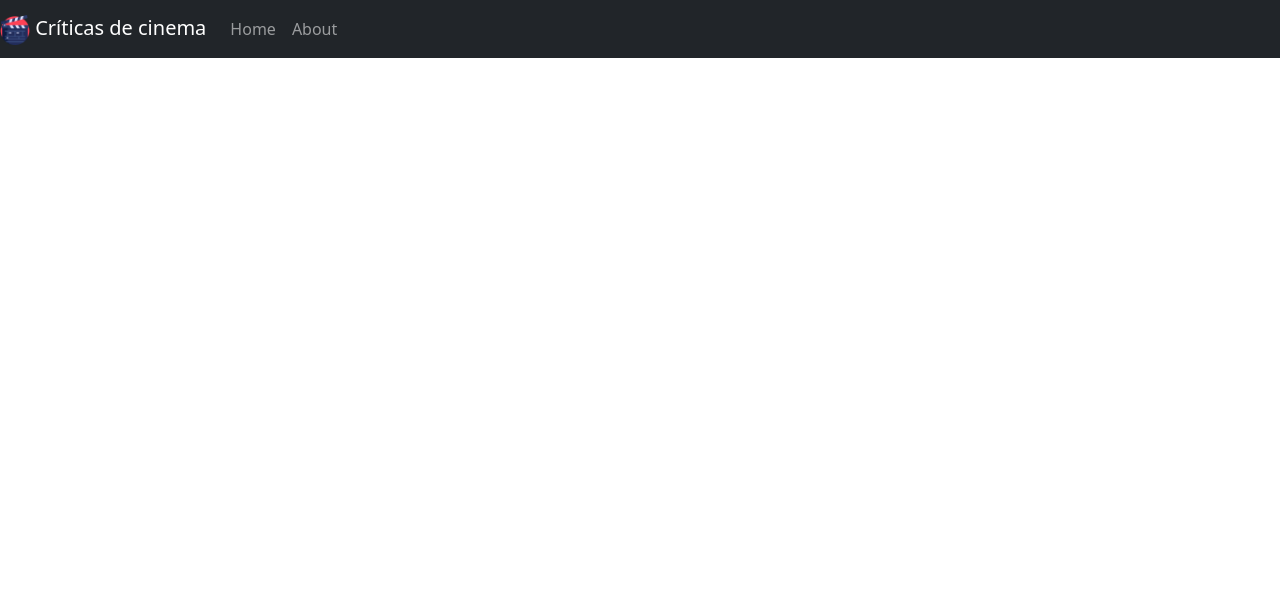
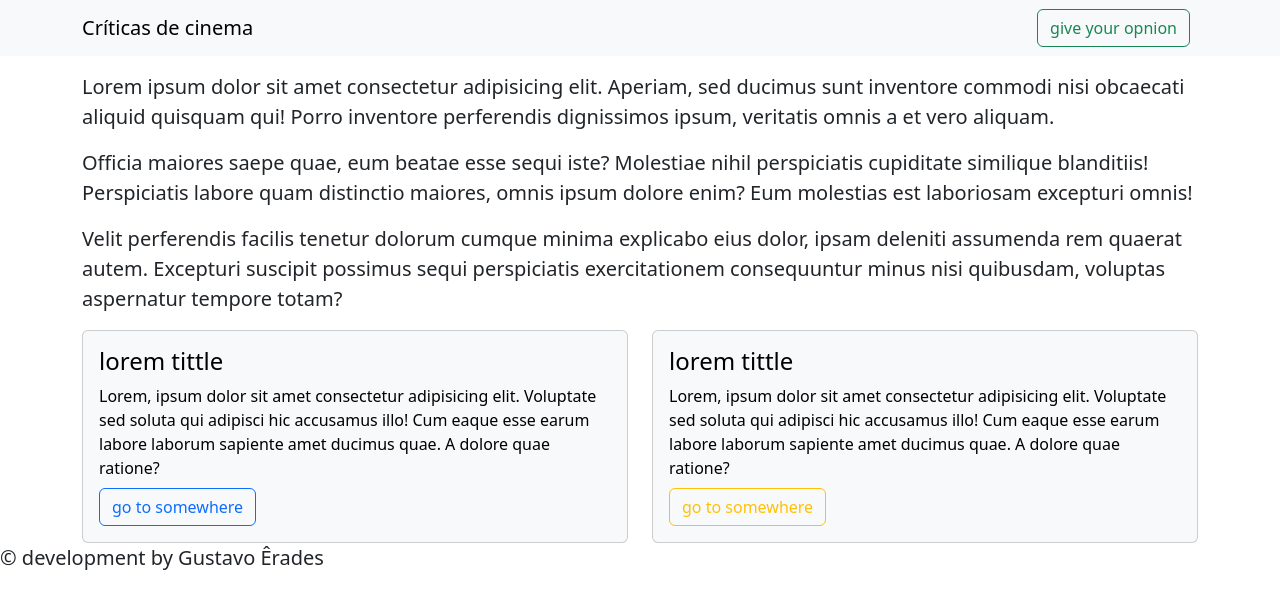
Before and after one commit to Gustavo-erades/cad-login, a PHP site: page / in a window 1280 px wide. Shown: the top 609 px of the page. Run offline with PHP 8.4, Linux system fonts and the light colour scheme.

Commit message:
iniciando front das criticas de cinema

```diff
--- a/index.php
+++ b/index.php
@@ -3,37 +3,66 @@
 <head>
     <meta charset="UTF-8">
     <meta name="viewport" content="width=device-width, initial-scale=1.0">
-    <link href="https://cdn.jsdelivr.net/npm/bootstrap@5.3.2/dist/css/bootstrap.min.css" rel="stylesheet" integrity="sha384-T3c6CoIi6uLrA9TneNEoa7RxnatzjcDSCmG1MXxSR1GAsXEV/Dwwykc2MPK8M2HN" crossorigin="anonymous">
+    <link rel="stylesheet" href="https://cdn.jsdelivr.net/npm/bootstrap@5.3.2/dist/css/bootstrap.min.css">
     <link rel="shortcut icon" href="./assets/imagens/icone-logo.png" type="image/x-icon">
-    <title>Faça sua critica</title>
+    <title>Criticas cinema</title>
 </head>
 <body>
-    <div>
-        <nav class="navbar navbar-expand-lg navbar-dark bg-dark">
+    <header class="navbar sticky-top bg-light ">
+        <nav class="container">
             <a href="" class="navbar-brand">
-                <img src="./assets/imagens/icone-logo.png" alt="" width="30" height="30">
                 Críticas de cinema
             </a>
-            <div class="navbar-nav">
-            <li class="nav-item">
-            <a class="nav-link">Home</a>
-          </li>
-          <li class="nav-item">
-            <a class="nav-link">About</a>
-          </li>
-
+            <button class="btn btn-outline-success me-2">
+                give your opnion
+            </button>
+        </nav>
+    </header>
+    <div class="container mt-3">
+        <div>
+            <p class="lead">Lorem ipsum dolor sit amet consectetur adipisicing elit. Aperiam, sed ducimus sunt inventore commodi nisi obcaecati aliquid quisquam qui! Porro inventore perferendis dignissimos ipsum, veritatis omnis a et vero aliquam.</p>
+            <p class="lead">Officia maiores saepe quae, eum beatae esse sequi iste? Molestiae nihil perspiciatis cupiditate similique blanditiis! Perspiciatis labore quam distinctio maiores, omnis ipsum dolore enim? Eum molestias est laboriosam excepturi omnis!</p>
+            <p class="lead">Velit perferendis facilis tenetur dolorum cumque minima explicabo eius dolor, ipsam deleniti assumenda rem quaerat autem. Excepturi suscipit possimus sequi perspiciatis exercitationem consequuntur minus nisi quibusdam, voluptas aspernatur tempore totam?</p>
+        </div>
+        <div class="row">
+            <div class="col-12 col-md-6 mb-3 mb-md-0">
+                <div class="card text-bg-light">
+                    <div class="card-body">
+                        <h4 class="card-tittle">
+                            lorem tittle
+                        </h4>
+                        <div class="card-text">
+                            Lorem, ipsum dolor sit amet consectetur adipisicing elit. Voluptate sed soluta qui adipisci hic accusamus illo! Cum eaque esse earum labore laborum sapiente amet ducimus quae. A dolore quae ratione?
+                        </div>
+                        <button class="btn btn-outline-primary mt-2">
+                            go to somewhere
+                        </button>
+                    </div>
+                </div>
             </div>
-        </nav>
-        <div class="container">
-
+            <div class="col-12 col-md-6 mb-3 mb-md-0">
+                <div class="card text-bg-light">
+                    <div class="card-body">
+                        <h4 class="card-tittle">
+                            lorem tittle
+                        </h4>
+                        <div class="card-text">
+                            Lorem, ipsum dolor sit amet consectetur adipisicing elit. Voluptate sed soluta qui adipisci hic accusamus illo! Cum eaque esse earum labore laborum sapiente amet ducimus quae. A dolore quae ratione?
+                        </div>
+                        <button class="btn btn-outline-warning mt-2">
+                            go to somewhere
+                        </button>
+                    </div>
+                </div>
+            </div>
         </div>
     </div>
-
-
-
-
-
-
-<script src="https://cdn.jsdelivr.net/npm/bootstrap@5.3.2/dist/js/bootstrap.bundle.min.js" integrity="sha384-C6RzsynM9kWDrMNeT87bh95OGNyZPhcTNXj1NW7RuBCsyN/o0jlpcV8Qyq46cDfL" crossorigin="anonymous"></script>
+    <footer>
+        <span class="lead mb-2 mt-2">
+            &copy; development by Gustavo Êrades
+        </span>
+    </footer>
+    <script src="https://cdn.jsdelivr.net/npm/bootstrap@5.3.2/dist/js/bootstrap.bundle.min.js
+"></script>
 </body>
 </html>
```
Also changed, not shown: assets/imagens/card-background.jpg (added).
